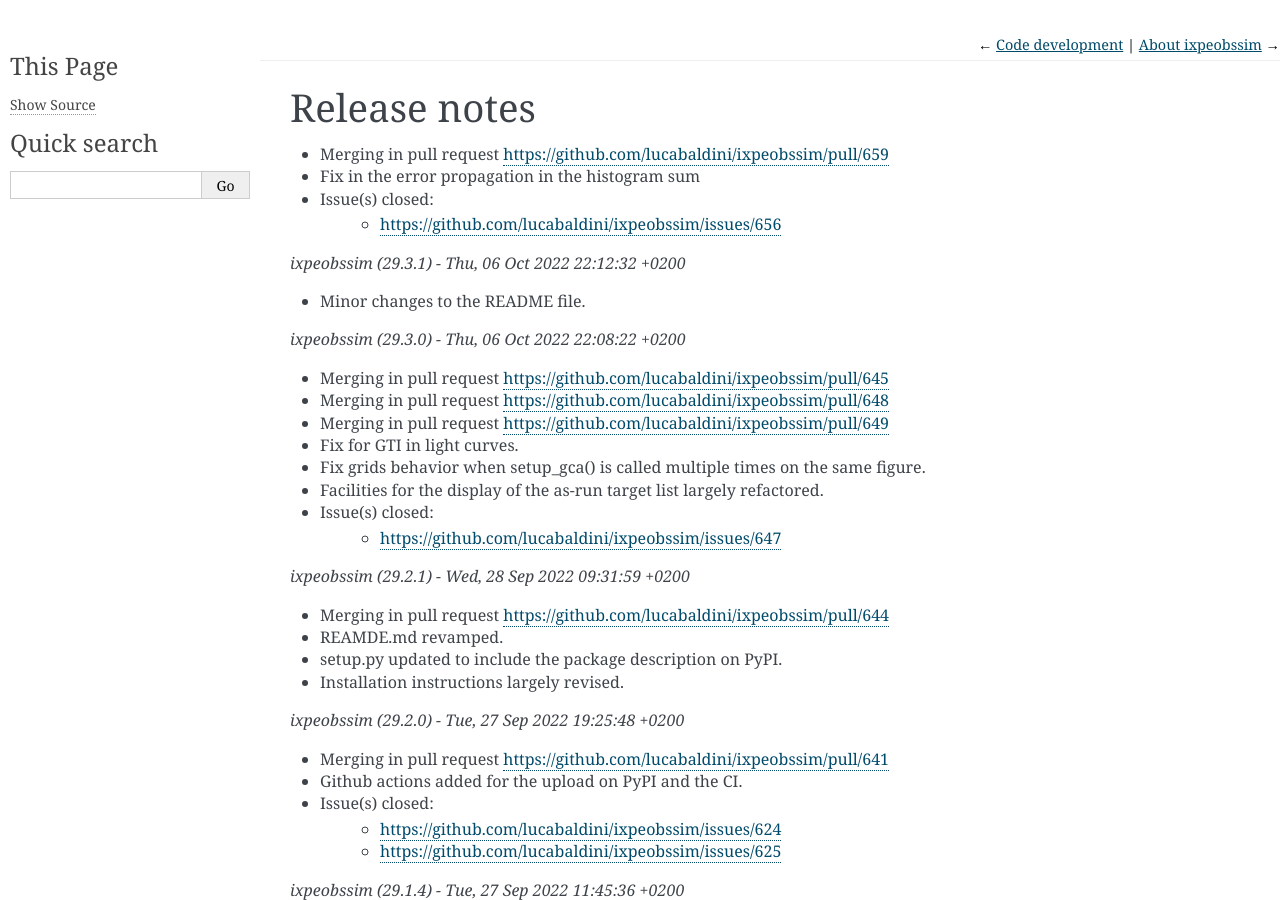
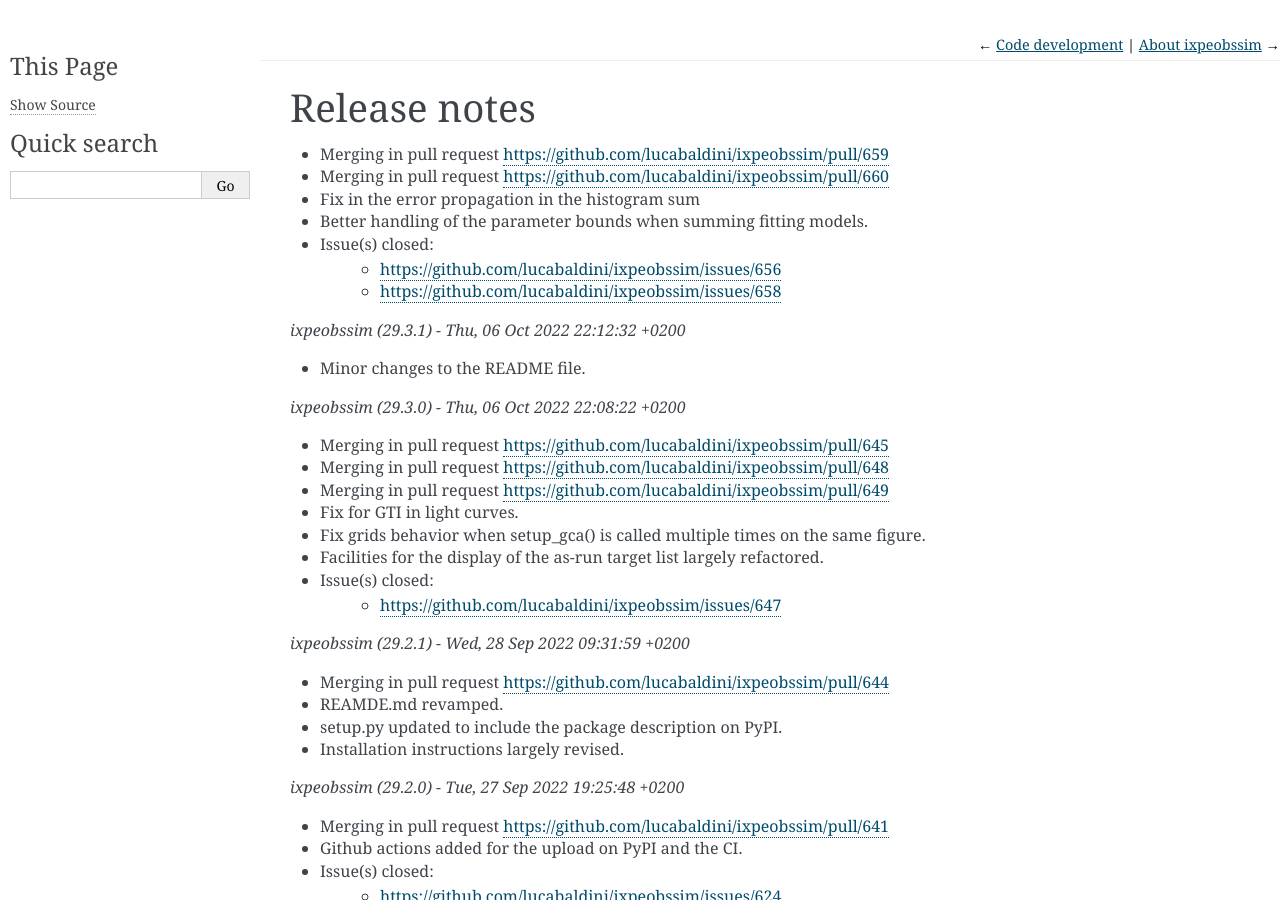
Before and after one commit to lucabaldini/ixpeobssim, a Sphinx documentation site: the page built from docs/release_notes.rst, in a window 1280 px wide and 900 px high. Built offline with Sphinx 7.4.7, drawn with Linux system fonts in a browser that asks for light colours; formulas are drawn with MathJax 3.

Commit message:
Updated release notes.

```diff
--- a/docs/release_notes.rst
+++ b/docs/release_notes.rst
@@ -5,9 +5,12 @@
 
 
 * Merging in pull request https://github.com/lucabaldini/ixpeobssim/pull/659
+* Merging in pull request https://github.com/lucabaldini/ixpeobssim/pull/660
 * Fix in the error propagation in the histogram sum
+* Better handling of the parameter bounds when summing fitting models.
 * Issue(s) closed:
       * https://github.com/lucabaldini/ixpeobssim/issues/656
+      * https://github.com/lucabaldini/ixpeobssim/issues/658
 
 
 *ixpeobssim (29.3.1) - Thu, 06 Oct 2022 22:12:32 +0200*
```
